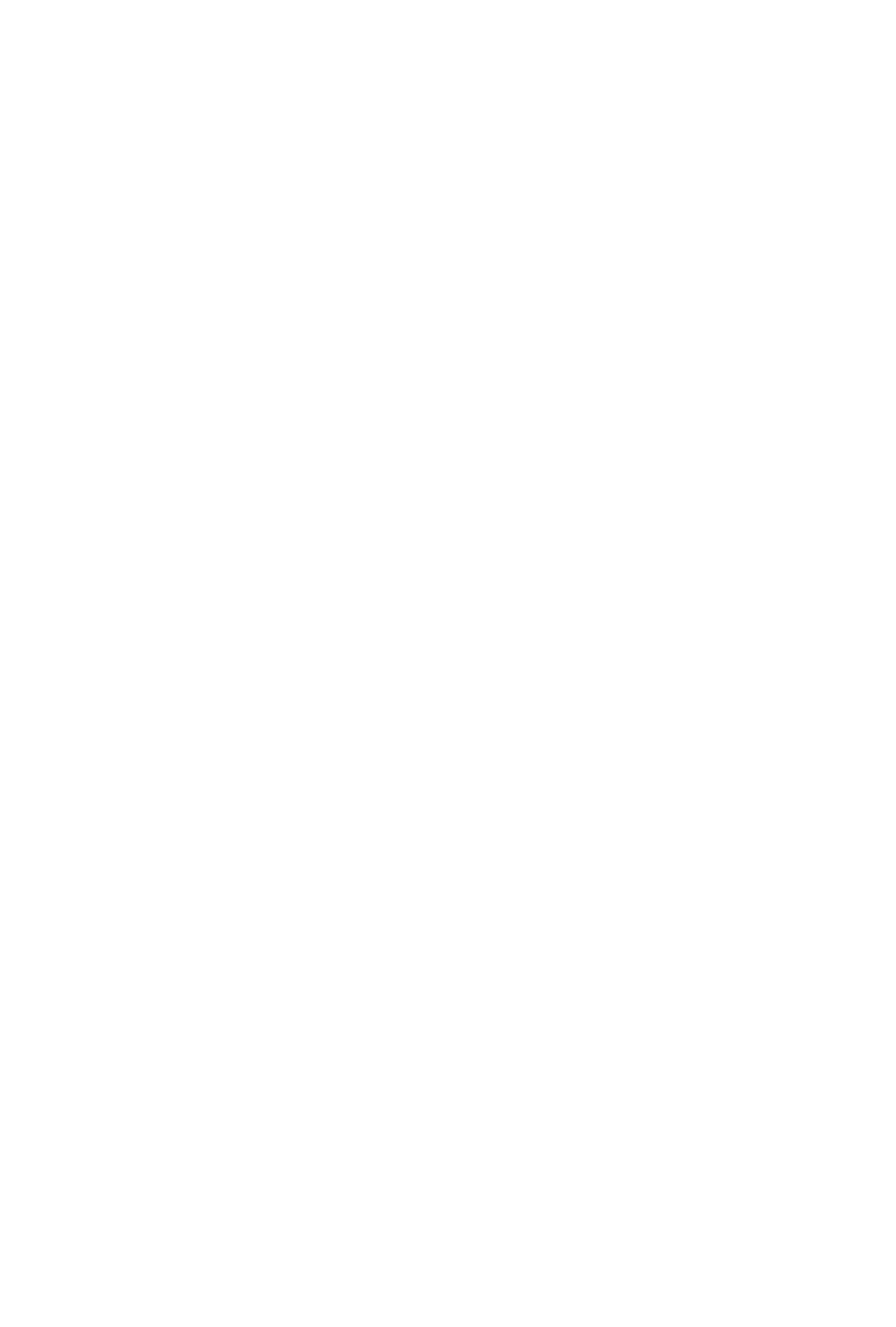
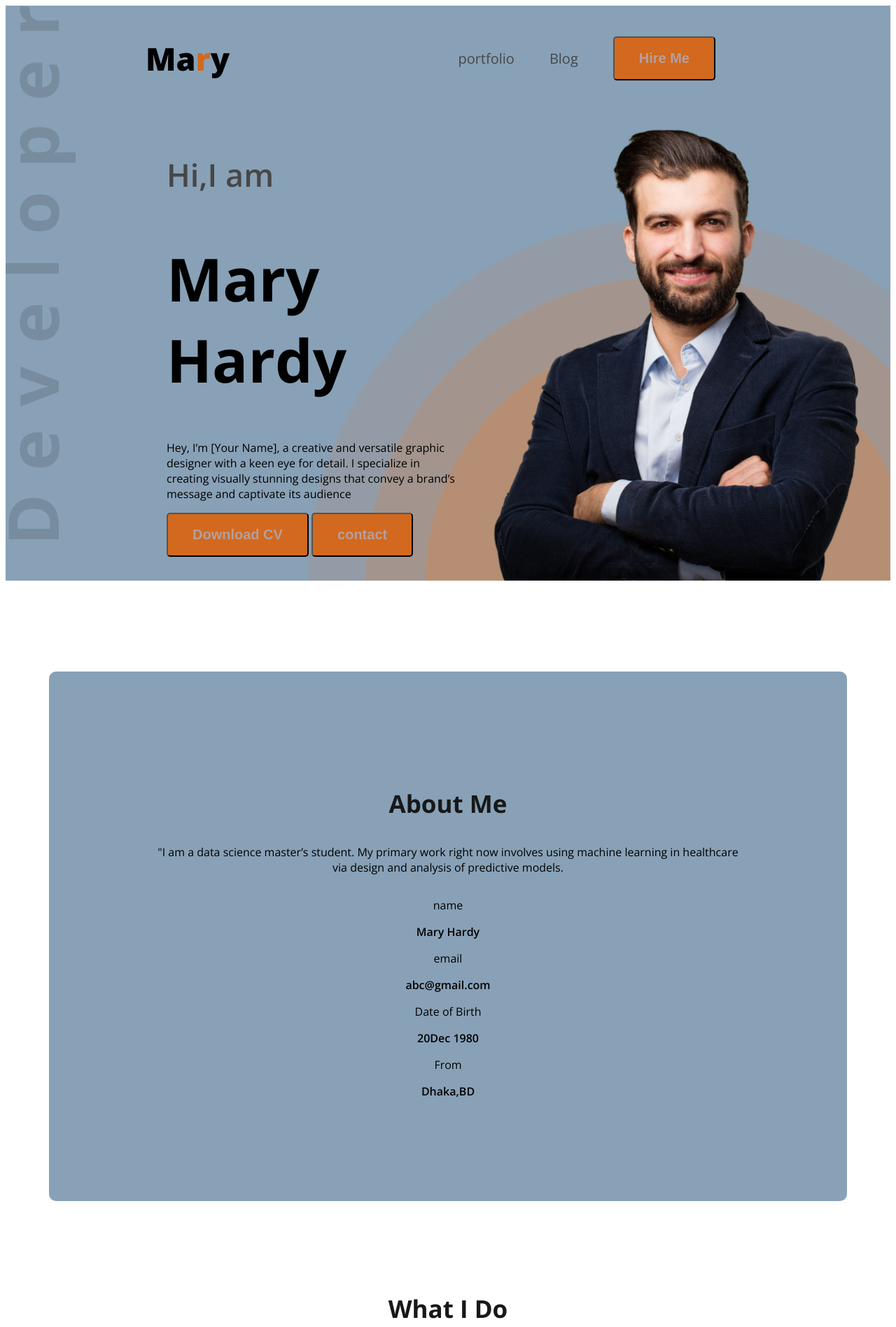
Before and after one commit to sahaantara-ops/web-developer-portfolio, a plain HTML site: page index.html in a window 1280 px wide. Shown: the top 1897 px of the page at 70% size. Before the commit the page ends 800 px from the top, so only its background shows below. Drawn offline with nearby package versions, Linux system fonts and the light colour scheme.

Commit message:
added some changes on index.html file

```diff
--- a/index.html
+++ b/index.html
@@ -4,12 +4,86 @@
     <meta charset="UTF-8">
     <meta name="viewport" content="width=device-width, initial-scale=1.0">
     <title>Web developer portfolio</title>
+    <link rel="preconnect" href="https://fonts.googleapis.com">
+<link rel="preconnect" href="https://fonts.gstatic.com" crossorigin>
+<link href="https://fonts.googleapis.com/css2?family=Open+Sans:ital,wght@0,300..800;1,300..800&display=swap" rel="stylesheet">
+    <link rel="stylesheet" href="styles/style.css">
 </head>
-<body>
-    <header>
+<body class="open-sans-normal">
+    <header class="header secondary-bg">
+        <nav>
+            <h3 class="nav-title">Ma<span class="text-primary">r</span>y</h3>
+            <ul>
+                <li><a class="dark-2" href="">portfolio</a></li>
+                <li><a class="dark-2" href="">Blog</a></li>
+                <li><a href=""><button class="btn-primary">Hire Me</button></a></li>
+            </ul>
+        </nav>
+        <div class="banner">
+            <div class="banner-content">
+                <h4 class="banner-greetings dark-2">Hi,I am</h4>
+                <h1 class="banner-title">Mary Hardy</h1>
+                <p class="banner-description">
+                    Hey, I’m [Your Name], a creative and versatile graphic designer with a keen eye for detail. I specialize in creating visually stunning designs that convey a brand’s message and captivate its audience
+                </p>
+                <button class="btn-primary">Download CV</button>
+                <button class="btn-primary">contact</button>
+            </div>
+            <img class="banner-profile-pic" src="images/hardy.png">
+        </div>
 
     </header>
     <main>
+        <section class="about secondary-bg">
+            <h3 class="section-title">About Me</h3>
+            <p class="section-description">
+                "I am a data science master’s student. My primary work right now involves using machine learning in healthcare via design and analysis of predictive models.
+            </p>
+            <div class="about-items"></div>
+            <div class="about-item">
+                <p class="item-title">name</p>
+                <p class="item-description">Mary Hardy</p>
+            </div>
+            <div class="about-item">
+                <p class="item-title">email</p>
+                <p class="item-description">abc@gmail.com</p>
+            </div>
+            <div class="about-item">
+                <p class="item-title">Date of Birth</p>
+                <p class="item-description">20Dec 1980</p>
+            </div>
+            <div class="about-item">
+                <p class="item-title">From</p>
+                <p class="item-description">Dhaka,BD</p>
+            </div>
+
+
+        </section>
+        <section class="skills"></section>
+        <h3 class="section-title text-center">What I Do</h3>
+        <p class="section-description text-center ">I have more than 10 years experience to build software for clients all over the world.</p>
+        <div class="skills-container"></div>
+        <div class="skill">
+            <img src="images/icons/js.png" alt="Vanilla Javascript">
+            <h4 class="skill-title"></h4>
+            <p class="skill-description">List skill/technologies here. You can change the icon above to any of the 1500+ FontAwesome 5 free icons available. Aenean commodo ligula eget dolor.</p>
+        </div>
+        <div class="skill">
+            <img src="images/icons/react.png" alt="">
+            <h4 class="skill-title">React</h4>
+            <p class="skill-description">List skill/technologies here. You can change the icon above to any of the 1500+ FontAwesome 5 free icons available. Aenean commodo ligula eget dolor.</p>
+        </div>
+        <div class="skill">
+            <img src="images/icons/nodejs.png" alt="">
+            <h4 class="skill-title">Node.Js</h4>
+            <p class="skill-description">  List skill/technologies here. You can change the icon above to any of the 1500+ FontAwesome 5 free icons available. Aenean commodo ligula eget dolor.</p>
+
+        </div>
+        <div class="skill">
+            <img src="images/icons/mongo.png" alt="">
+            <h4 class="skill-title">MongoDB</h4>
+            <p class="skill-description">List skill/technologies here. You can change the icon above to any of the 1500+ FontAwesome 5 free icons available. Aenean commodo ligula eget dolor.</p>
+
 
     </main>
     <footer>
--- /dev/null
+++ b/styles/style.css
@@ -0,0 +1,139 @@
+
+/*nav style*/
+
+.open-sans-normal {
+    font-family: "Open Sans", sans-serif;
+    font-optical-sizing: auto;
+    font-style: normal;
+    font-variation-settings:
+      "wdth" 100;
+  }
+  .secondary-bg{
+    background-color:rgb(136, 161, 183);
+
+  }
+
+  .text-primary{
+    color: chocolate;
+  }
+
+  .dark-2{
+    color: #474747;
+  }
+
+  .btn-primary{
+    background-color: chocolate;
+    font-weight: bold;
+    font-size: 20px;
+    color: rgb(180, 159, 159);
+    padding: 18px 35px;
+    border-radius: 5px;
+
+}
+
+.section-title{
+  font-size: 35px;
+  font-weight: bold;
+  color: #181818; ;
+}
+
+.section-discription{
+  font-size: 18px;
+  color: #757575
+}
+.text-center{
+  text-align: center;
+}
+.header{
+  background-image: url('../images/developer.png'),url('../images/header_bg.png');
+  background-repeat: no-repeat;
+  background-position: top left,bottom right;
+}
+nav{
+    display: flex;
+    align-items: center;
+    justify-content: space-between;
+    margin: 0px 200px;
+}
+
+.nav-title{
+    font-weight: 800;
+    font-size: 45px;
+
+}
+
+nav ul{
+display: flex;
+align-items: center;
+
+}
+
+nav ul li {
+   list-style: none;
+   margin-right: 50px;
+}
+
+nav li a {
+  text-decoration: none;
+  font-size: 20px;
+}
+.banner{
+  display: flex;
+  justify-content: space-between;
+  margin: 0 35px 0 230px;
+}
+.banner-content{
+  max-width: 580px;
+}
+.banner-greetings{
+  font-size: 45px;
+  font-weight: 600;
+}
+
+.banner-title{
+  font-weight: bold;
+  font-size: 85px;
+}
+
+.banner-profile-pic{
+  width: 580px;
+
+}
+main{
+  max-width: 1140px;
+  margin: 0 auto;
+}
+
+main section{
+  margin-top: 130px;
+  margin-bottom: 130px;
+}
+
+
+
+
+.about{
+    border-radius: 10px;
+    padding: 130px 150px;
+    text-align: center;
+
+
+}
+.about-items{
+  display: flex;
+  justify-content: space-around;
+}
+.item-description{
+  font-weight: 600;
+}
+.skills-container{
+  display: flex;
+  gap: 24px;
+
+}
+.skill{
+  padding: 30px;
+  border-radius: 5px;
+  box-shadow: 0px 6px 50px 0px rgba(0, 0, 0, 0.06);
+
+}
```
